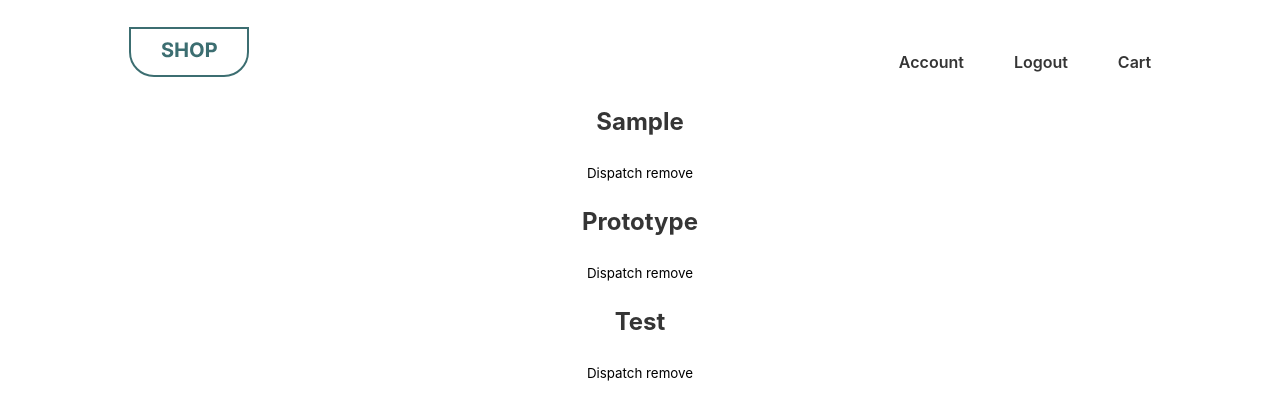
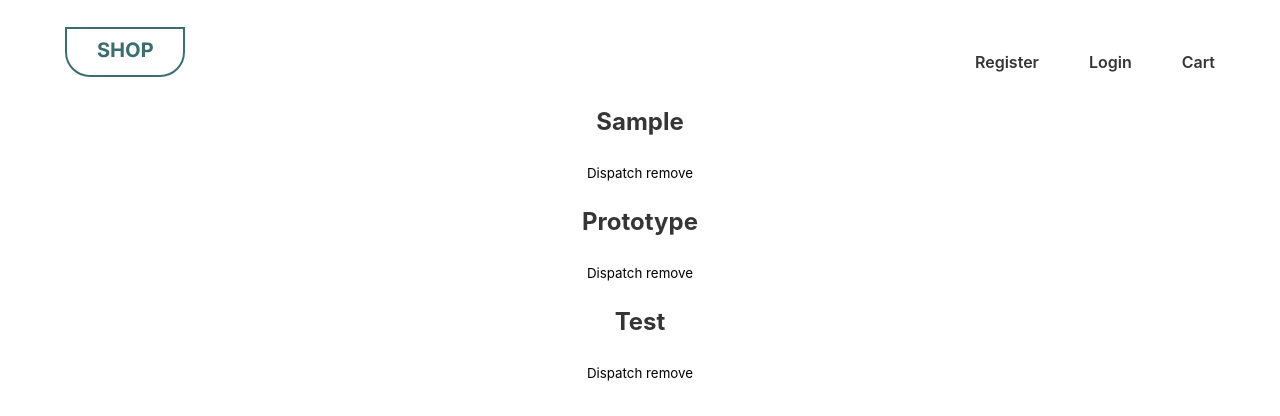
Before and after one commit to mercedechen/capstone, a React (Vite) app: page /cart in a window 1280 px wide. Shown: the top 416 px of the page. Built offline with nearby package versions, Linux system fonts and the light colour scheme.

Commit message:
Fix navigation routes and styles

```diff
--- a/src/App.css
+++ b/src/App.css
@@ -36,7 +36,7 @@ nav a {
 }
 
 .logo-box {
-  margin: 0 600px 20px 0;
+  margin: 0 auto 20px 0;
 }
 
 .logo {
@@ -57,7 +57,7 @@ nav a {
   height: 23px;
 }
 
-.filter a {
+.filter button {
   color: #353535;
   font-weight: 400;
   margin: 0 25px;
--- a/src/App.jsx
+++ b/src/App.jsx
@@ -19,9 +19,7 @@ function App() {
   return (
     <div>
       <BrowserRouter>
-        <header>
-          <Navigation token={token} setToken={setToken}/>
-        </header>
+        <Navigation token={token} setToken={setToken}/>
 
         <Routes>
           <Route
--- a/src/components/Categories.jsx
+++ b/src/components/Categories.jsx
@@ -7,11 +7,11 @@ function Categories({ data, setFilteredProducts }) {
 
   return (
     <div className="filter">
-      <a href="" onClick={() => filterProductsByCategory(null)}>All</a>
-      <a href="" onClick={() => filterProductsByCategory("men's clothing")}>Men's Clothing</a>
-      <a href="">Women's Clothing</a>
-      <a href="">Jewelry</a>
-      <a href="" onClick={() => filterProductsByCategory()}>Electronics</a>
+      <button>All</button>
+      <button>Men's Clothing</button>
+      <button>Women's Clothing</button>
+      <button>Jewelry</button>
+      <button>Electronics</button>
     </div>
   )
 }
--- a/src/components/Navigation.jsx
+++ b/src/components/Navigation.jsx
@@ -15,13 +15,12 @@ function Navigation(props){
 
   if (props.token) {
     return (
-      <div>
-        <div className="logo">
-          <NavLink to="/">
+      <nav>
+        <div className="logo-box">
+          <NavLink to="/" className="logo">
             <img src={logo}/>
           </NavLink>
         </div>
-        <nav>
         <NavLink to="/account">
           Account
         </NavLink>
@@ -32,7 +31,6 @@ function Navigation(props){
           Cart
         </NavLink>
       </nav>
-      </div>
     )
   }
 
@@ -44,12 +42,12 @@ function Navigation(props){
         </NavLink>
       </div>
       <div>
-        <NavLink to="/account">
-          Account
+        <NavLink to="/register">
+          Register
         </NavLink>
-        <a onClick={logoutUser}>
-          Logout
-        </a>
+        <NavLink to="/login">
+          Login
+        </NavLink>
         <NavLink to="/cart">
           Cart
         </NavLink>
--- a/src/components/Products.jsx
+++ b/src/components/Products.jsx
@@ -11,6 +11,7 @@ function Products() {
 
   const { data, error, isLoading } = useProductsQuery();
 
+  // Functionality comes from Search component.
   const [ searchedProducts, setSearchedProducts ] = useState([]);
 
   if (isLoading) {
--- a/src/components/Search.jsx
+++ b/src/components/Search.jsx
@@ -1,9 +1,11 @@
 function Search({ data, setSearchedProducts }) {
 
   const searchProducts = (searchValue) => {
+    // If there is no search input in the search bar, setSearchedProducts in Products component is set to an empty array.
     if (!searchValue) {
       setSearchedProducts([])
     } else {
+      // Compares the search input to the product titles from the database and if matched, setSearchedProducts adds these products to the array for display.
       const searchedProducts = data.filter((product) => {
         return (
           product.title.toLowerCase().includes(searchValue.toLowerCase())
```
Lines whose indentation alone changed are shown as unchanged.
